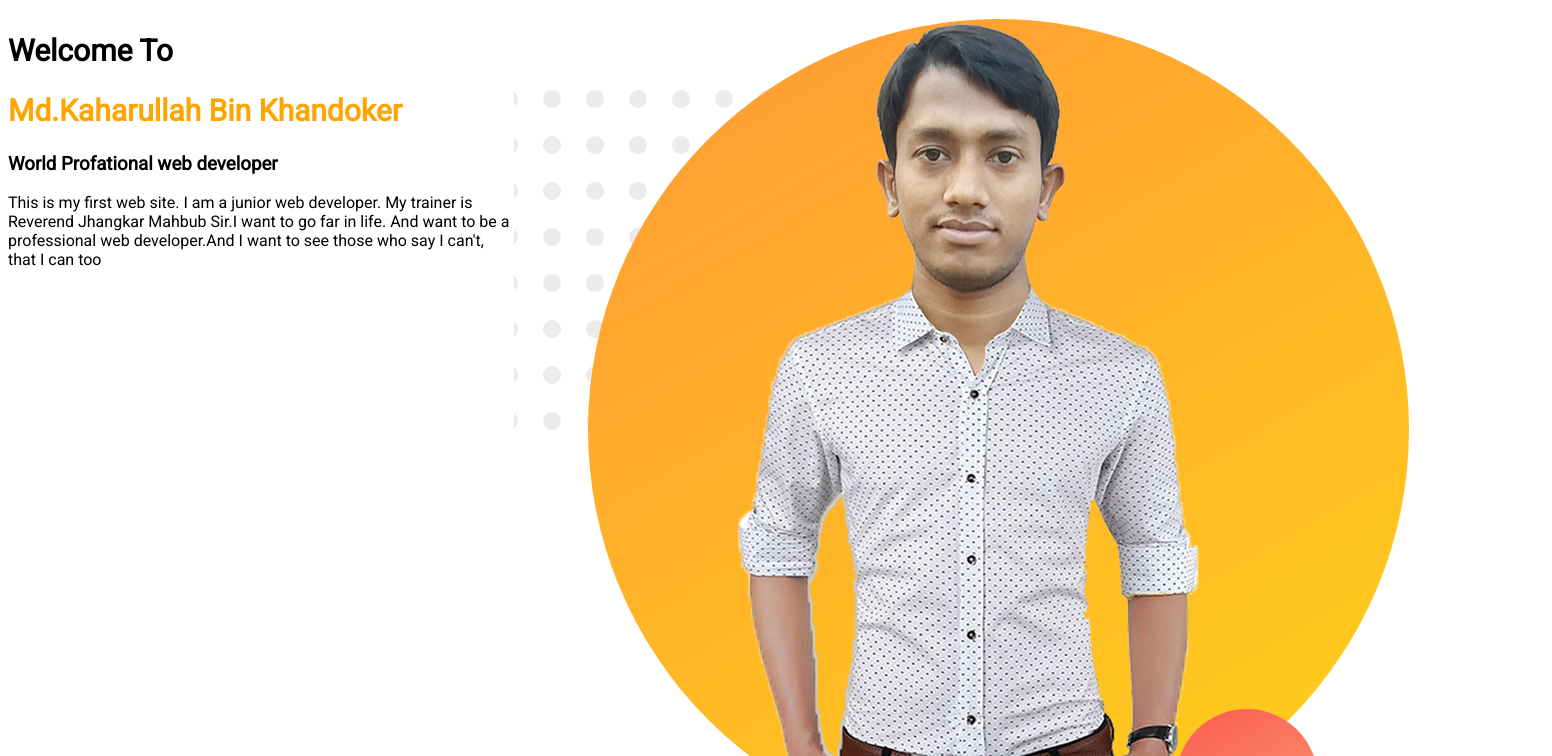
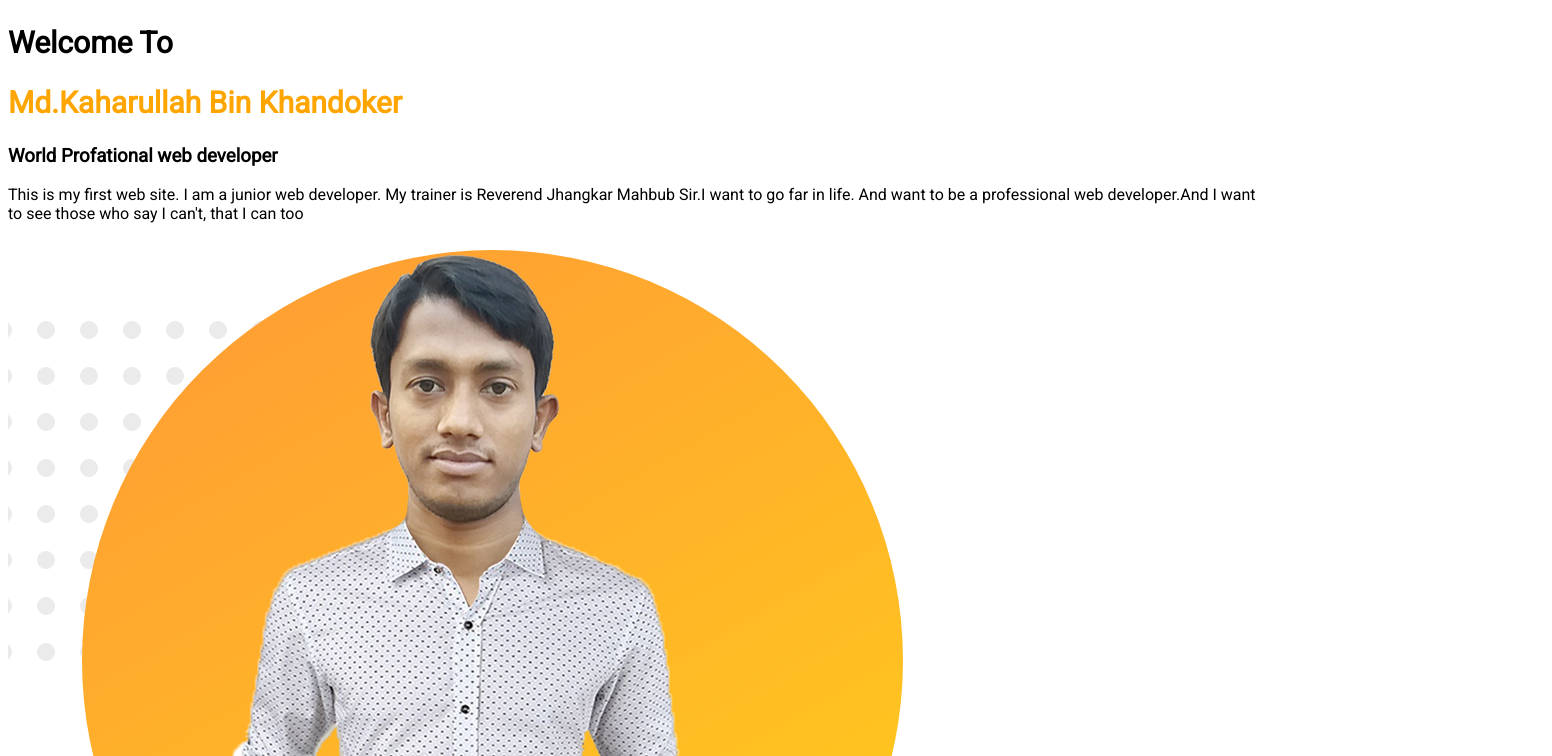
Before and after one commit to kaharullah-best/web-portfolio, a plain HTML site: page images/index.html in a window 1280 px wide. Shown: the top 756 px of the page, 1552 px wide, since content can reach past the window. Drawn offline with Linux system fonts and the light colour scheme; files whose address does not match are found by name.

Commit message:
change half-width

```diff
--- a/images/index.html
+++ b/images/index.html
@@ -9,13 +9,13 @@
 </head>
 <body>
     <section>
-       <div class="half-width">
+       <div>
            <h1>Welcome To</h1>
             <h1> <span class="name-highlight" >Md.Kaharullah Bin Khandoker</span> </h1>
             <h3>World Profational web developer</h3>
             <p>This is my first web site. I am a junior web developer. My  trainer is Reverend Jhangkar Mahbub Sir.I want to go far in life. And want to be a professional web developer.And I want to see those who say I can't, that I can too</p>
        </div>
-        <div class="half-width">
+        <div>
             <img src="images/profile.png" alt="">
         </div>
     </section>
--- a/images/style.css
+++ b/images/style.css
@@ -9,6 +9,3 @@ h1{
 .name-highlight{
     color: orange;
 }
-.half-width{
-    width: 40%;
-    float: left;
```
